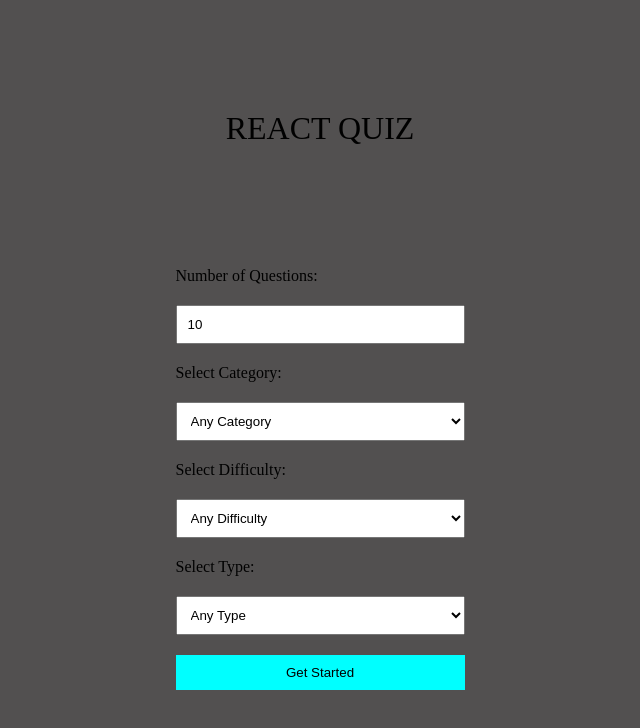
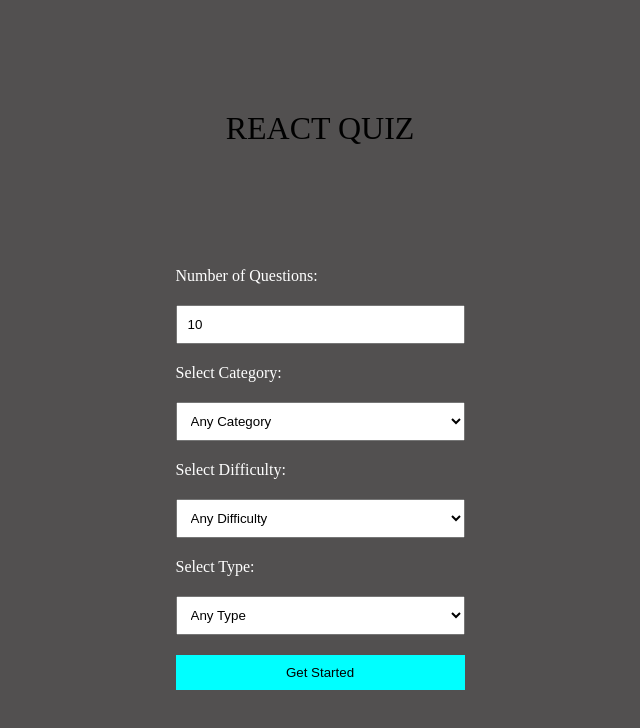
Before and after one commit to AndrejSimeunovic/React-Quiz-App, a React (Vite) app: page / in a window 1280 px wide. Shown: the top 728 px of the page, without its empty margins (320-960 px from the left). Built offline with nearby package versions, Linux system fonts and the light colour scheme.

Commit message:
color fix

```diff
--- a/src/App.css
+++ b/src/App.css
@@ -19,8 +19,16 @@ select {
     padding: 10px;
 }
 
+label {
+    color: white;
+}
+
 select {
     cursor: pointer;
+}
+
+option {
+    color: black;
 }
 
 
@@ -40,3 +48,7 @@ select {
 .submitBtn:hover {
     background-color: rgb(0, 153, 255);
 }
+
+button {
+    color: black;
+}
```
